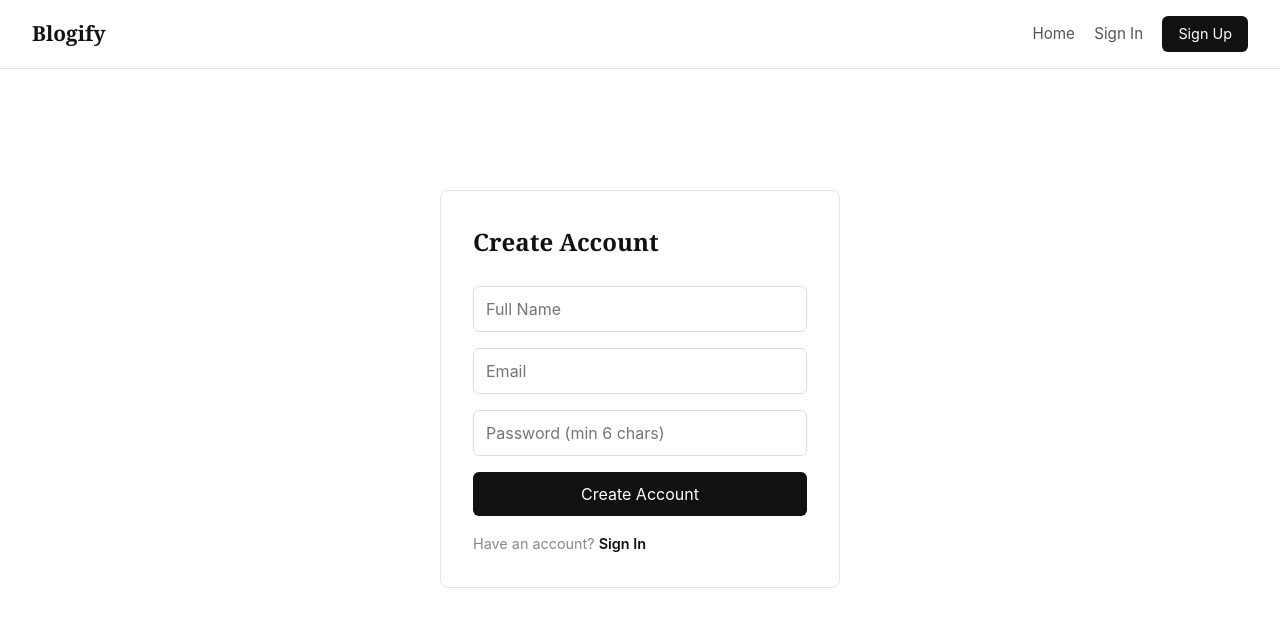
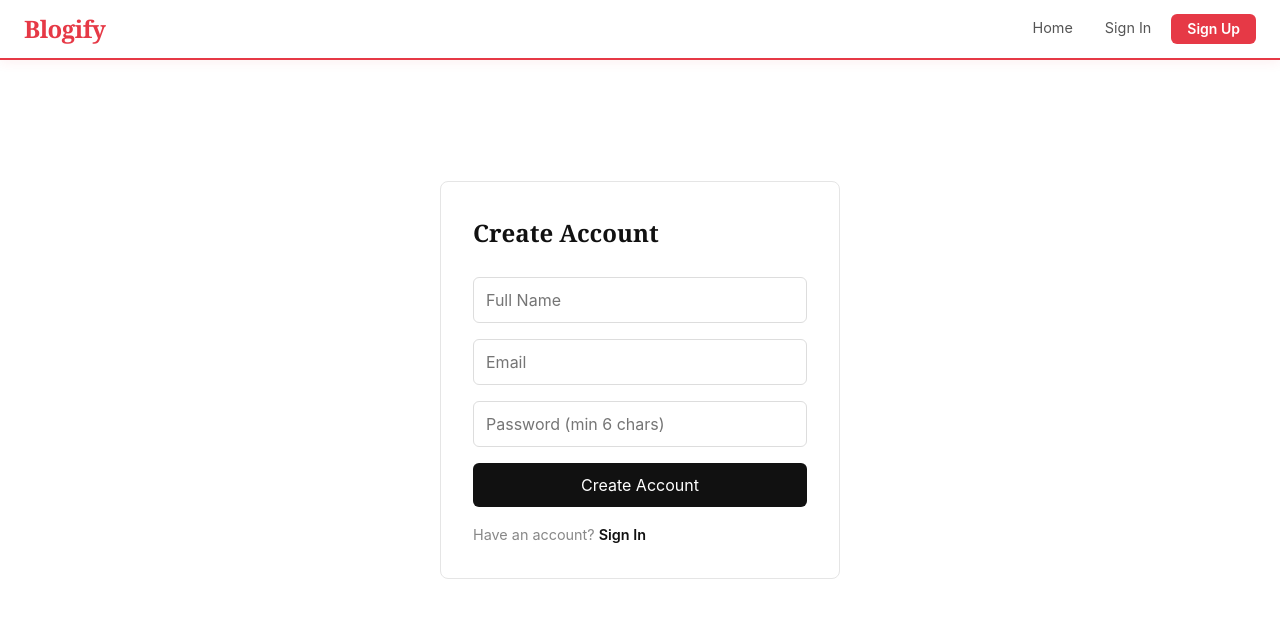
Before and after one commit to adityaboxi/blogify, a React (Vite) app in the folder client/: page /signup in a window 1280 px wide. Shown: the top 626 px of the page. Built offline with nearby package versions, Linux system fonts and the light colour scheme; no server answers.

Commit message:
Update Navbar.jsx

```diff
--- a/client/src/components/Navbar.jsx
+++ b/client/src/components/Navbar.jsx
@@ -1,36 +1,89 @@
-import { Link, useNavigate } from "react-router-dom";
+import { Link, useNavigate, useLocation } from "react-router-dom";
 import { useAuth } from "../context/AuthContext";
 
 export default function Navbar() {
   const { user, logout } = useAuth();
   const navigate = useNavigate();
+  const location = useLocation();
 
   const handleLogout = async () => {
-    await logout();
-    navigate("/");
+    try {
+      await logout();
+      navigate("/");
+    } catch {
+      // logout should never fail but just in case
+      navigate("/");
+    }
   };
+
+  const isActive = (path) => location.pathname === path;
 
   return (
     <nav style={{
-      display: "flex", justifyContent: "space-between", alignItems: "center",
-      padding: "1rem 2rem", borderBottom: "1px solid #e5e5e5",
-      position: "sticky", top: 0, background: "#fff", zIndex: 100,
+      background: "#fff",
+      borderBottom: "2px solid #e63946",
+      padding: "0 1.5rem",
+      height: "60px",
+      display: "flex", alignItems: "center", justifyContent: "space-between",
+      position: "sticky", top: 0, zIndex: 100,
+      boxShadow: "0 2px 12px rgba(230,57,70,0.08)"
     }}>
-      <Link to="/" style={{ fontSize: "1.3rem", fontWeight: "700", color: "#111", fontFamily: "Georgia, serif" }}>
-        Blogify
+      {/* Logo */}
+      <Link to="/" style={{ textDecoration: "none" }}>
+        <span style={{
+          fontFamily: "Georgia, serif", fontSize: "1.5rem",
+          fontWeight: "700", color: "#e63946", letterSpacing: "-0.5px"
+        }}>
+          Blogify
+        </span>
       </Link>
-      <div style={{ display: "flex", gap: "1.2rem", alignItems: "center" }}>
-        <Link to="/" style={link}>Home</Link>
+
+      {/* Nav links */}
+      <div style={{ display: "flex", alignItems: "center", gap: "0.5rem" }}>
+        <NavLink to="/" active={isActive("/")}>Home</NavLink>
+
         {user ? (
           <>
-            <Link to="/blog/add" style={link}>Write</Link>
-            <span style={{ color: "#666", fontSize: "0.9rem" }}>{user.fullName}</span>
-            <button onClick={handleLogout} style={btn}>Logout</button>
+            <NavLink to="/add-blog" active={isActive("/add-blog")}>Write</NavLink>
+            <span style={{
+              fontSize: "0.875rem", color: "#666",
+              padding: "0 0.5rem", maxWidth: "120px",
+              overflow: "hidden", textOverflow: "ellipsis", whiteSpace: "nowrap"
+            }}>
+              {user.fullName?.split(" ")[0] || "User"}
+            </span>
+            <button
+              onClick={handleLogout}
+              style={{
+                padding: "0.4rem 1rem",
+                background: "#e63946", color: "#fff",
+                border: "none", borderRadius: "6px",
+                fontSize: "0.875rem", fontWeight: "600",
+                cursor: "pointer", transition: "background 0.2s"
+              }}
+              onMouseEnter={e => e.target.style.background = "#c1121f"}
+              onMouseLeave={e => e.target.style.background = "#e63946"}
+            >
+              Logout
+            </button>
           </>
         ) : (
           <>
-            <Link to="/signin" style={link}>Sign In</Link>
-            <Link to="/signup" style={{ ...btn, textDecoration: "none" }}>Sign Up</Link>
+            <NavLink to="/signin" active={isActive("/signin")}>Sign In</NavLink>
+            <button
+              onClick={() => navigate("/signup")}
+              style={{
+                padding: "0.4rem 1rem",
+                background: "#e63946", color: "#fff",
+                border: "none", borderRadius: "6px",
+                fontSize: "0.875rem", fontWeight: "600",
+                cursor: "pointer", transition: "background 0.2s"
+              }}
+              onMouseEnter={e => e.target.style.background = "#c1121f"}
+              onMouseLeave={e => e.target.style.background = "#e63946"}
+            >
+              Sign Up
+            </button>
           </>
         )}
       </div>
@@ -38,8 +91,21 @@ export default function Navbar() {
   );
 }
 
-const link = { color: "#555", fontSize: "0.95rem", transition: "color 0.2s" };
-const btn = {
-  background: "#111", color: "#fff", border: "none",
-  padding: "0.4rem 1rem", borderRadius: "6px", fontSize: "0.9rem",
-};
+function NavLink({ to, active, children }) {
+  return (
+    <Link
+      to={to}
+      style={{
+        textDecoration: "none",
+        padding: "0.4rem 0.75rem",
+        fontSize: "0.9rem",
+        color: active ? "#e63946" : "#555",
+        fontWeight: active ? "600" : "400",
+        borderBottom: active ? "2px solid #e63946" : "2px solid transparent",
+        transition: "color 0.2s",
+      }}
+    >
+      {children}
+    </Link>
+  );
+}
```
